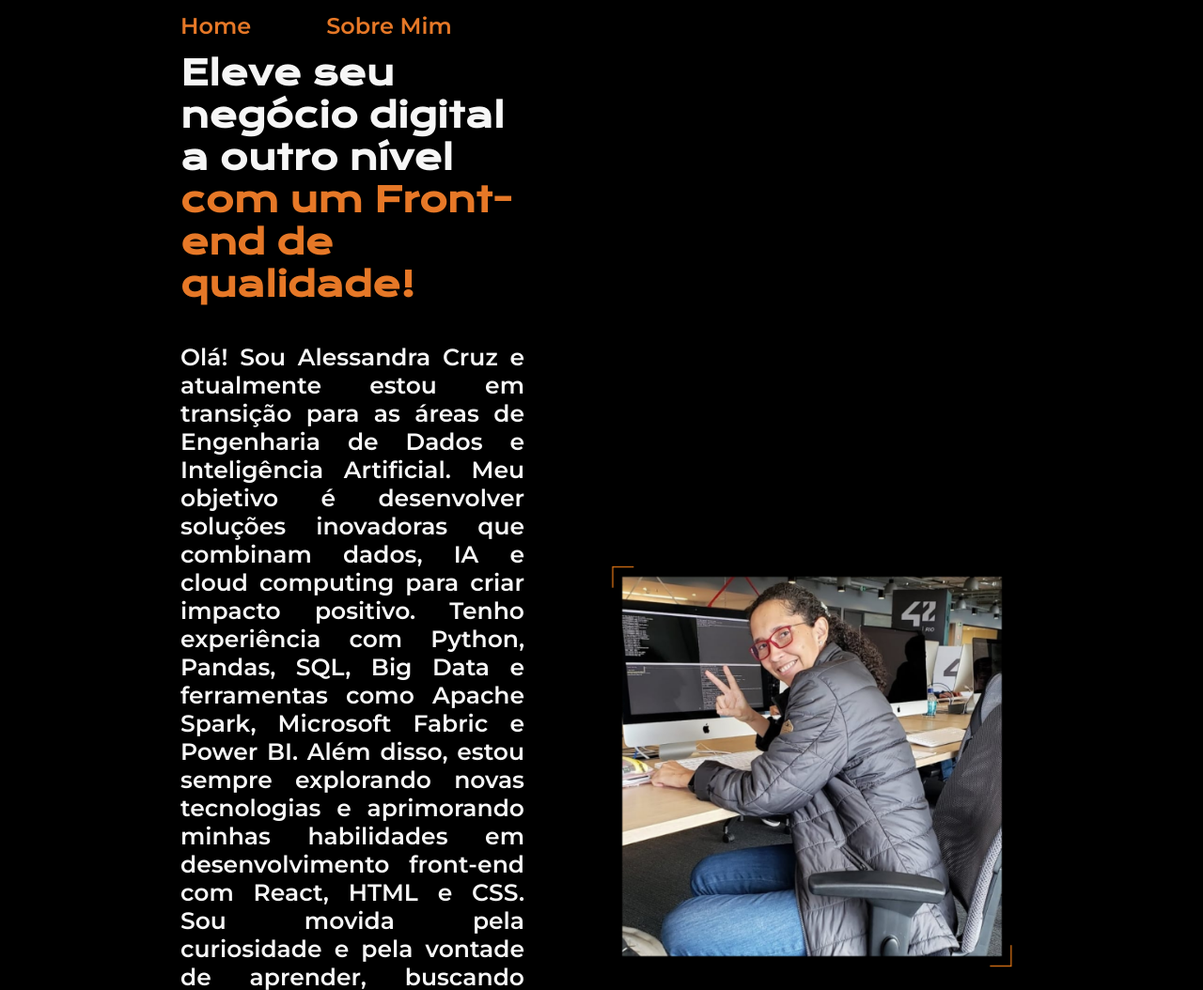
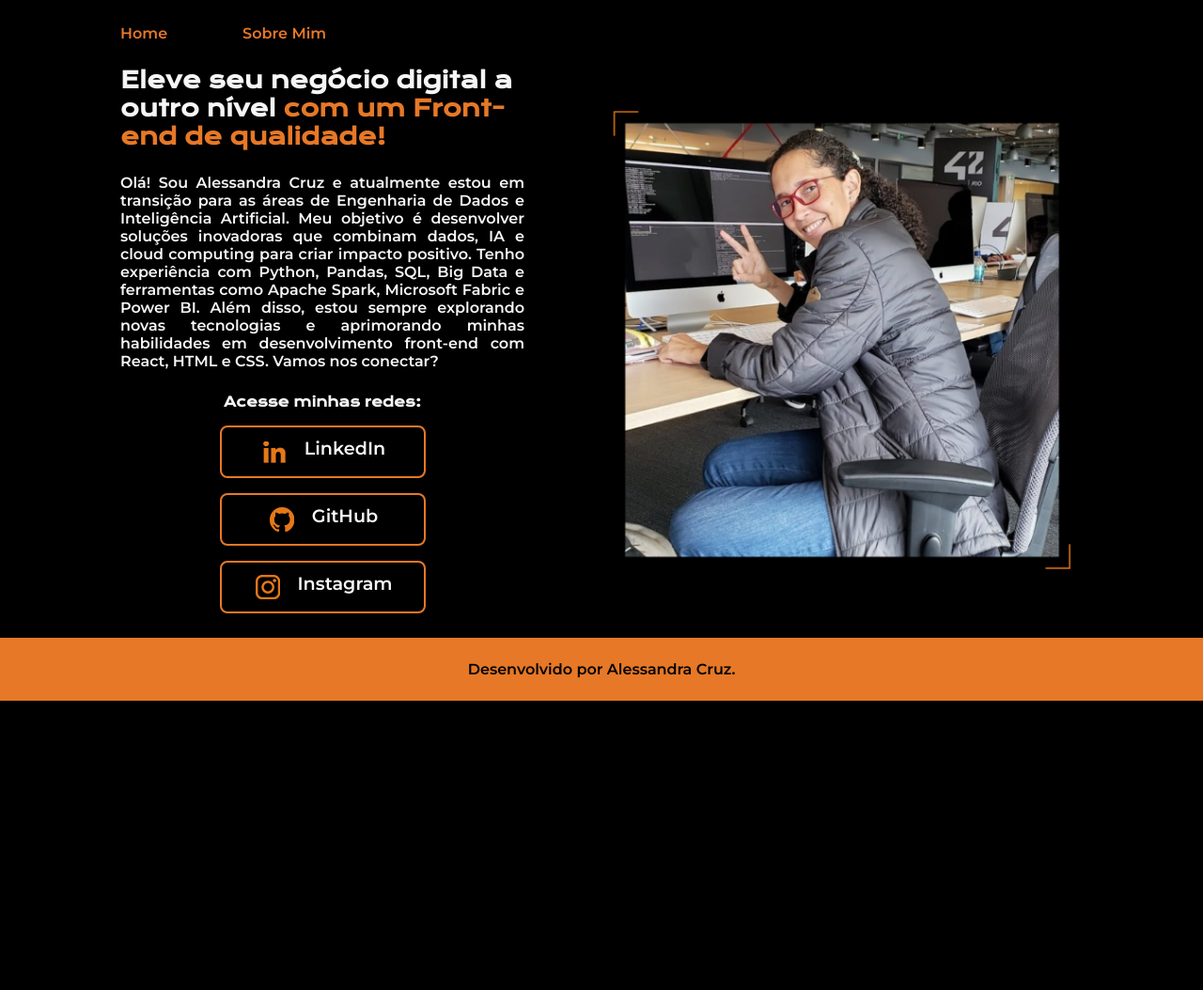
Before and after one commit to alessandracruz/portfolio, a plain HTML site: page index.html in a window 1280 px wide. Shown: the top 1054 px of the page at 94% size. After the commit the page ends 800 px from the top, so only its background shows below. Drawn offline with nearby package versions, Linux system fonts and the light colour scheme.

Commit message:
Projeto front-end Alura

```diff
--- a/index.html
+++ b/index.html
@@ -17,7 +17,7 @@
     <main class="apresentacao">
         <section class="apresentacao__conteudo">
             <h1 class="apresentacao__conteudo__titulo">Eleve seu negócio digital a outro nível <strong class="titulo-destaque">com um Front-end de qualidade!</strong><strong></strong></h1>
-            <p class="apresentacao__conteudo__texto">Olá! Sou Alessandra Cruz e atualmente estou em transição para as áreas de Engenharia de Dados e Inteligência Artificial. Meu objetivo é desenvolver soluções inovadoras que combinam dados, IA e cloud computing para criar impacto positivo. Tenho experiência com Python, Pandas, SQL, Big Data e ferramentas como Apache Spark, Microsoft Fabric e Power BI. Além disso, estou sempre explorando novas tecnologias e aprimorando minhas habilidades em desenvolvimento front-end com React, HTML e CSS. Sou movida pela curiosidade e pela vontade de aprender, buscando integrar criatividade e tecnologia para resolver problemas reais. Vamos nos conectar?</p>
+            <p class="apresentacao__conteudo__texto">Olá! Sou Alessandra Cruz e atualmente estou em transição para as áreas de Engenharia de Dados e Inteligência Artificial. Meu objetivo é desenvolver soluções inovadoras que combinam dados, IA e cloud computing para criar impacto positivo. Tenho experiência com Python, Pandas, SQL, Big Data e ferramentas como Apache Spark, Microsoft Fabric e Power BI. Além disso, estou sempre explorando novas tecnologias e aprimorando minhas habilidades em desenvolvimento front-end com React, HTML e CSS. Vamos nos conectar?</p>
             <div class="apresentacao__links">
                 <h2 class="apresentacao__links__subtitulo">Acesse minhas redes:</h2>
                 <a class="apresentacao__links__navegacao" href="https://www.linkedin.com/in/alessandraccruz/">
--- a/style/style.css
+++ b/style/style.css
@@ -22,7 +22,7 @@ body {
 }
 
 .cabecalho {
-    padding: 1% 0 0 15%;
+    padding: 2% 0 0 10%;
 }
 
 .cabecalho__menu {
@@ -32,14 +32,14 @@ body {
 
 .cabecalho__menu__link {
     font-family: var(--fonte-secundaria);
-    font-size: 24px;
+    font-size: 1.0rem;
     font-weight: 600px;
     color: var(--cor-terciaria);
     text-decoration: none;
 }
 
 .apresentacao {
-    padding: 1% 15%;
+    padding: 2% 10%;
     display: flex;
     align-items: center;
     justify-content: space-between;
@@ -50,11 +50,11 @@ body {
     width: 50%;
     display: flex;
     flex-direction: column;
-    gap: 40px;
+    gap: 25px;
 }
 
 .apresentacao__conteudo__titulo {
-    font-size: 2.25rem;
+    font-size: 1.5rem;
     font-family: var(--fonte-primaria);
 }
 
@@ -64,7 +64,7 @@ body {
 
 .apresentacao__conteudo__texto {
     text-align: justify;
-    font-size: 25px;
+    font-size: 1.0rem;
     font-family: var(--fonte-secundaria);
 }
 
@@ -73,13 +73,13 @@ body {
     flex-direction: column;
     justify-content: space-between;
     align-items: center;
-    gap: 32px;
+    gap: 16px;
 }
 
 .apresentacao__links__subtitulo {
     font-family: var(--fonte-primaria);
     font-weight: 400px;
-    font-size: 1.5rem;
+    font-size: 0.9rem;
 }
 
 .apresentacao__links__navegacao {
@@ -90,9 +90,9 @@ body {
     width: 50%;
     text-align: center;
     border-radius: 8px;
-    font-size: 1.5rem;
+    font-size: 1.20rem;
     font-weight: 600px;
-    padding: 21.5px 0;
+    padding: 10px 0;
     text-decoration: none;
     color: var(--cor-secundaria);
     font-family: var(--fonte-secundaria);
@@ -112,7 +112,7 @@ body {
     background-color: var(--cor-terciaria);
     text-align: center;
     font-family: var(--fonte-secundaria);
-    font-size: 1.5rem;
+    font-size: 1.0rem;
     font-weight: 400;
 }
 
```
